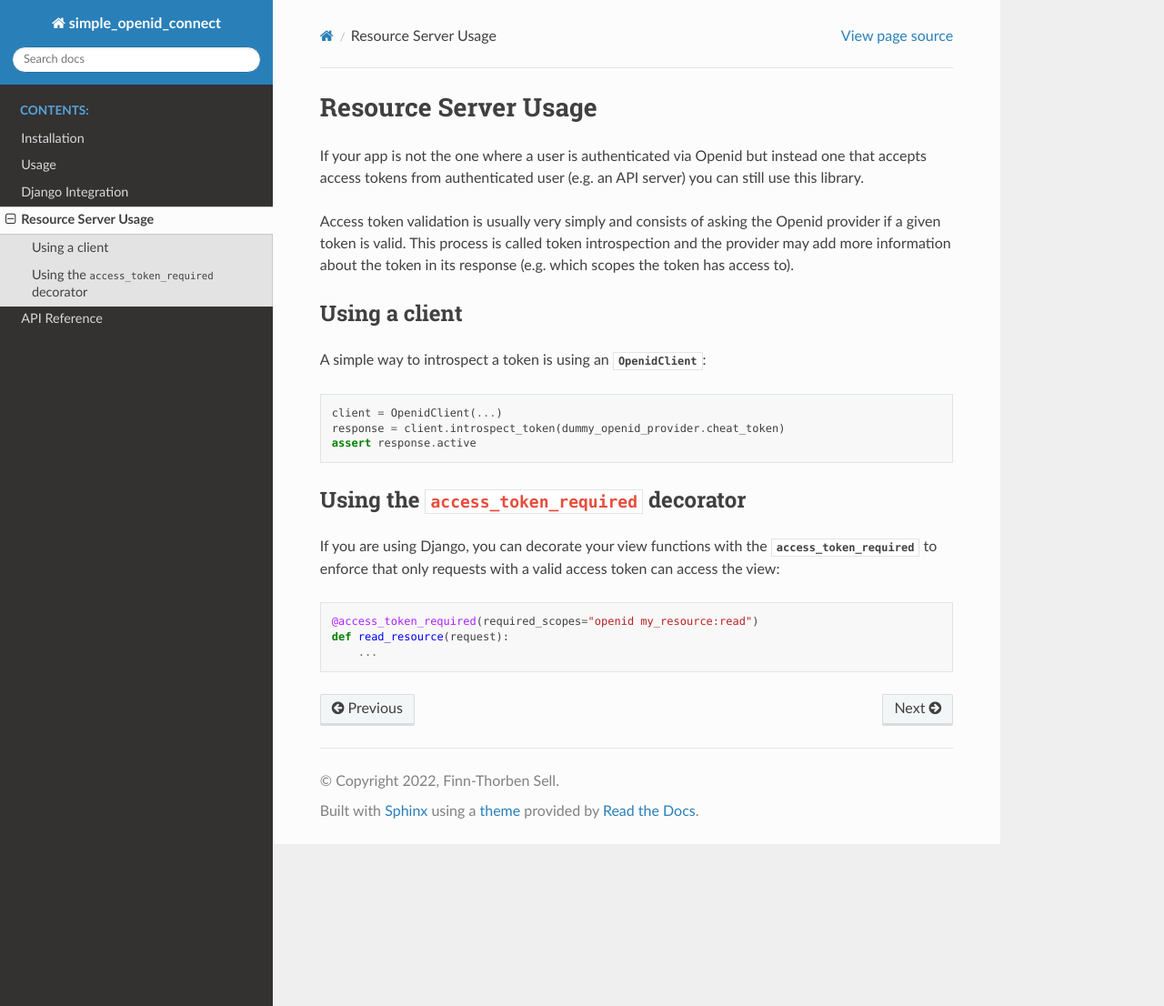
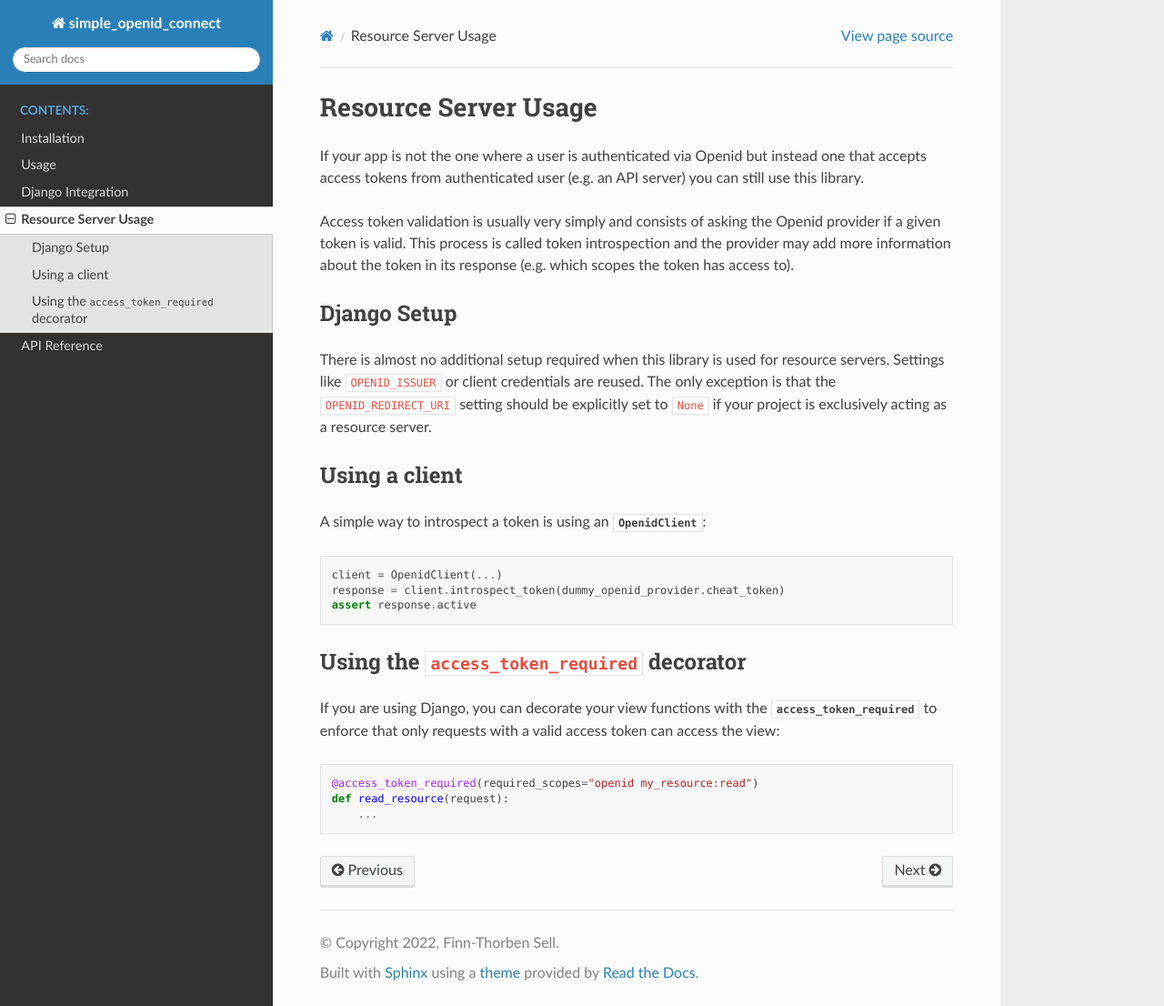
Before and after one commit to fsinfuhh/py_simple_openid_connect, a Sphinx documentation site: the page built from docs/resource-server-usage.rst, in a window 1280 px wide and 1106 px high. Shown: the whole window at 91% size. Built offline with Sphinx 7.4.7 and the Read the Docs theme 2.0.0, drawn with Linux system fonts in a browser that asks for light colours.

Commit message:
document that OPENID_REDIRECT_URI should be set to None for resource servers

```diff
--- a/docs/resource-server-usage.rst
+++ b/docs/resource-server-usage.rst
@@ -8,6 +8,14 @@ Access token validation is usually very simply and consists of asking the Openid
 This process is called token introspection and the provider may add more information about the token in its response
 (e.g. which scopes the token has access to).
 
+
+Django Setup
+============
+
+There is almost no additional setup required when this library is used for resource servers.
+Settings like ``OPENID_ISSUER`` or client credentials are reused.
+The only exception is that the ``OPENID_REDIRECT_URI`` setting should be explicitly set to ``None`` if your project is
+exclusively acting as a resource server.
 
 
 Using a client
```
